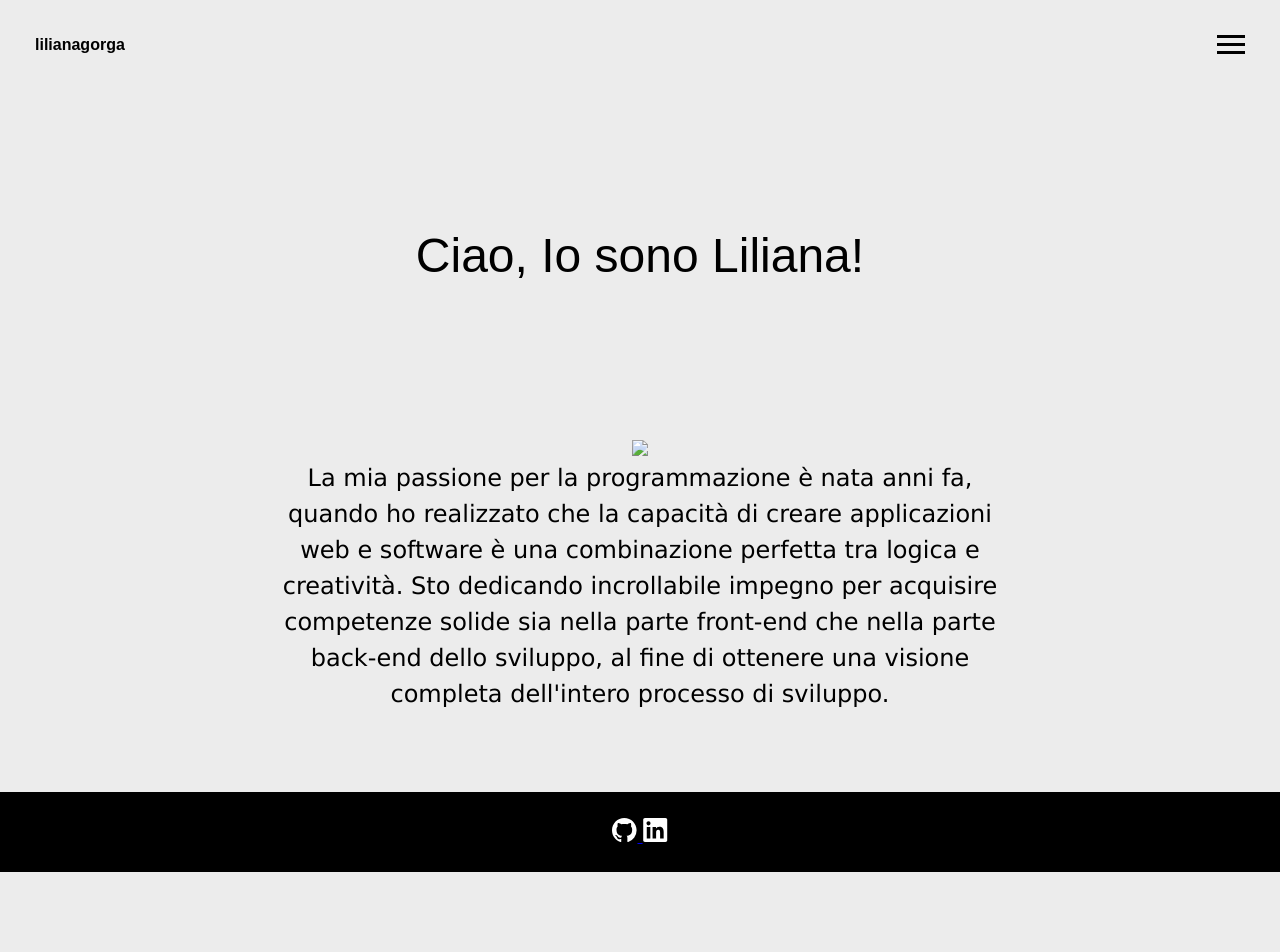
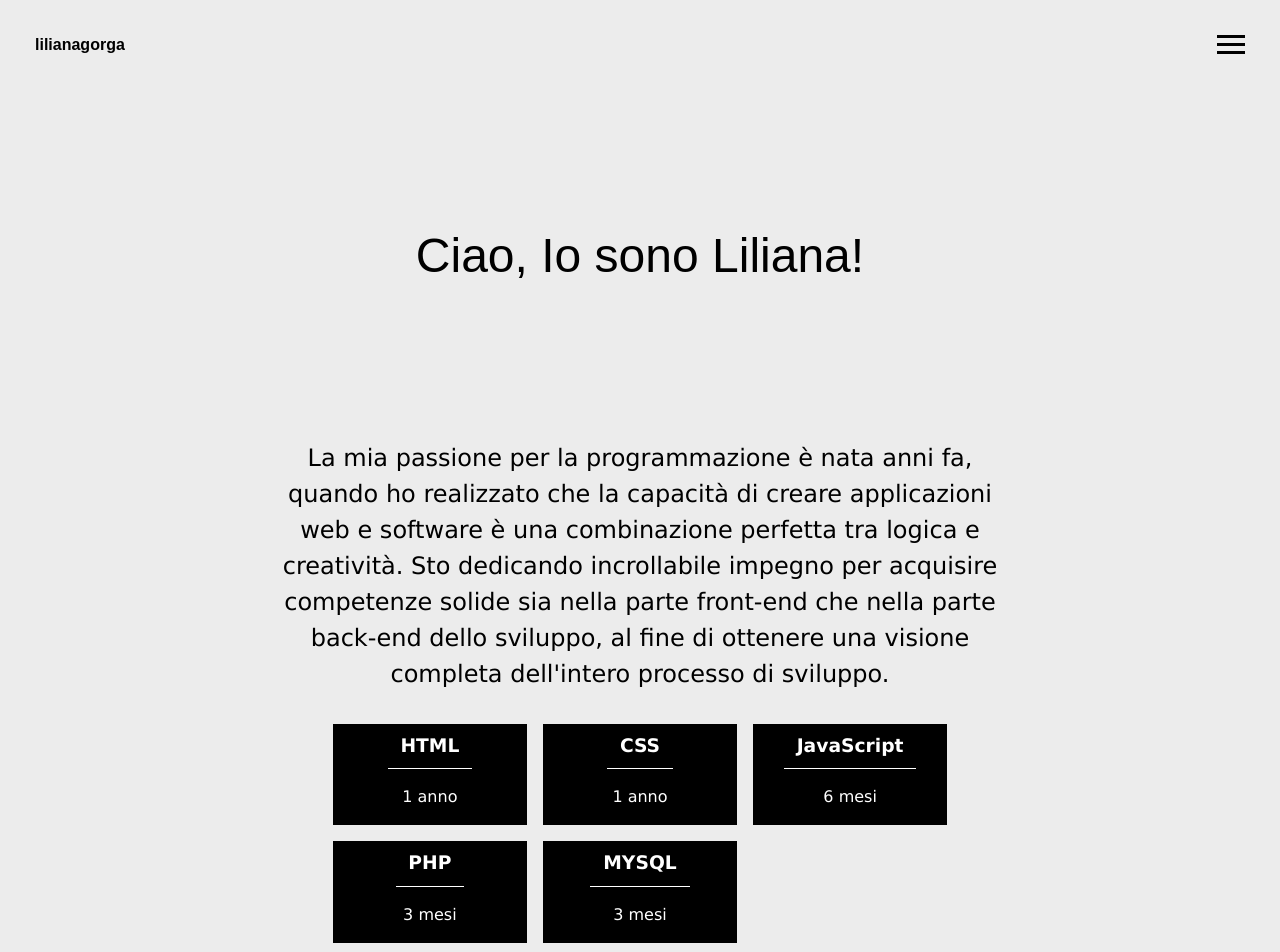
Before and after one commit to lilianagorga/lilianagorga.github.io, a website: page about/index.html in a window 1280 px wide. Shown: the top 952 px of the page. Before the commit the page ends 872 px from the top, so only its background shows below. Drawn offline with Linux system fonts and the light colour scheme.

Commit message:
edit hero section

```diff
--- a/about/index.html
+++ b/about/index.html
@@ -41,12 +41,45 @@
 		<section class="hero">
 			<h1 class="hero-headline">Ciao, Io sono Liliana!</h1>
 			<div class="hero-wrapper">
-					<picture class="hero-picture">
-						<img src="../assets/images/about.webp" class="hero-image">
-					</picture>
-					<p class="hero-paragraph">
-						La mia passione per la programmazione è nata anni fa, quando ho realizzato che la capacità di creare applicazioni web e software è una combinazione perfetta tra logica e creatività. Sto dedicando incrollabile impegno per acquisire competenze solide sia nella parte front-end che nella parte back-end dello sviluppo, al fine di ottenere una visione completa dell'intero processo di sviluppo.
-					</p>
+				<p class="hero-paragraph">
+					La mia passione per la programmazione è nata anni fa, quando ho realizzato che la capacità di creare applicazioni web e software è una combinazione perfetta tra logica e creatività. Sto dedicando incrollabile impegno per acquisire competenze solide sia nella parte front-end che nella parte back-end dello sviluppo, al fine di ottenere una visione completa dell'intero processo di sviluppo.
+				</p>
+				<div class="hero-skills">
+					<div class="skill">
+						<h3 class="skill-title">HTML</h3>
+						<div class="skill-level">
+							<p>1 anno</p>
+						</div>
+					</div>
+
+					<div class="skill">
+						<h3 class="skill-title">CSS</h3>
+						<div class="skill-level">
+							<p>1 anno</p>
+						</div>
+					</div>
+
+					<div class="skill">
+						<h3 class="skill-title">JavaScript</h3>
+						<div class="skill-level">
+							<p>6 mesi</p>
+						</div>
+					</div>
+
+					<div class="skill">
+						<h3 class="skill-title">PHP</h3>
+						<div class="skill-level">
+							<p>3 mesi</p>
+						</div>
+					</div>
+
+					<div class="skill">
+						<h3 class="skill-title">MYSQL</h3>
+						<div class="skill-level">
+							<p>3 mesi</p>
+						</div>
+					</div>
+				</div>
 			</div>
 		</section>
 	</main>
```
